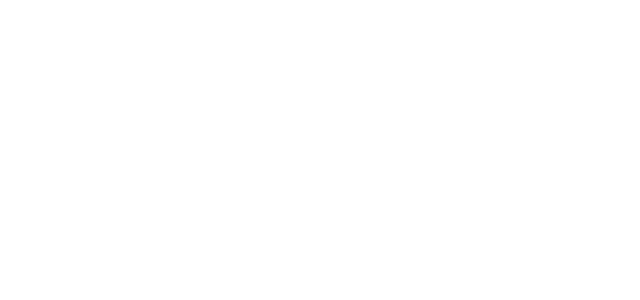
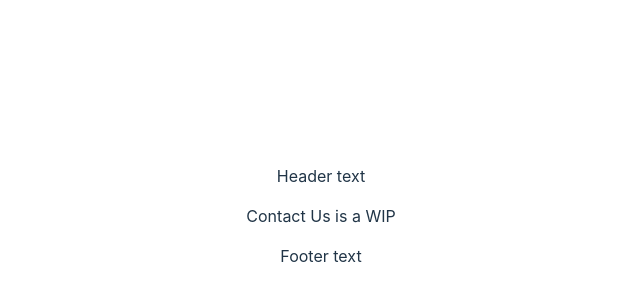
Before and after one commit to Baconeta-Studios/baconetastudios.com, a React (Vite) app: page /contact in a window 1280 px wide. Before the commit this address had no page. Shown: the part 184-484 px from the top of the page, without its empty margins (319-959 px from the left). Built offline with nearby package versions, Linux system fonts and the light colour scheme.

Commit message:
Add ContactUs page stub

```diff
--- a/src/App.tsx
+++ b/src/App.tsx
@@ -2,6 +2,7 @@
 import {BrowserRouter, Route, Routes} from "react-router-dom";
 // Components
 import Home from "./pages/home/Home.tsx";
+import ContactUs from "./pages/contact/ContactUs.tsx";
 // Styling
 import './App.css'
 
@@ -13,7 +14,7 @@
             <Routes>
                 <Route index element={<Home />} />
                 <Route path={'/'} element={<Home />} />
-                <Route path={'/about'} element={<></>} />
+                <Route path={'/contact'} element={<ContactUs />} />
             </Routes>
         </BrowserRouter>
     </>
--- /dev/null
+++ b/src/pages/contact/ContactUs.tsx
@@ -0,0 +1,13 @@
+// Components
+import Header from "../Header.tsx";
+import Footer from "../Footer.tsx";
+
+export default function ContactUs() {
+    return (
+        <>
+            <Header />
+            <p>Contact Us is a WIP</p>
+            <Footer />
+        </>
+    );
+}
```
